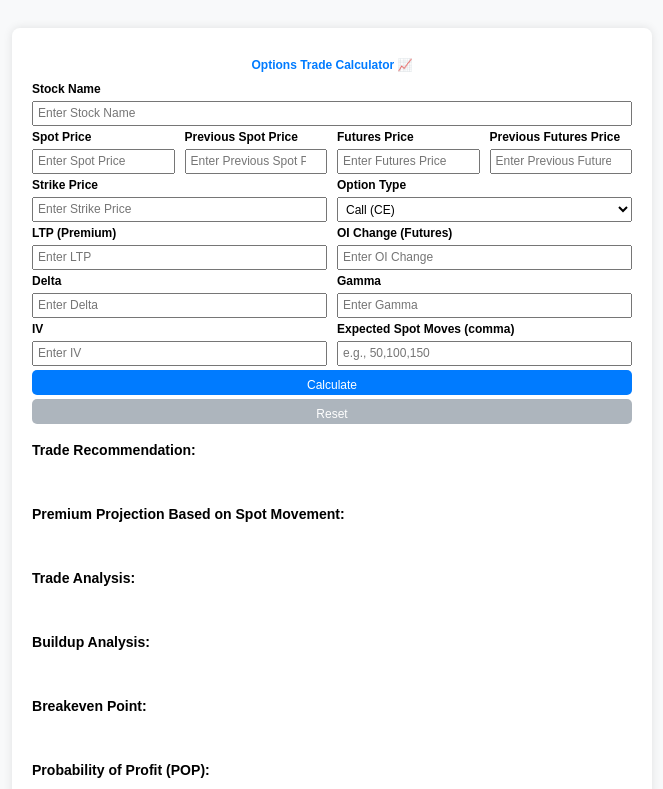
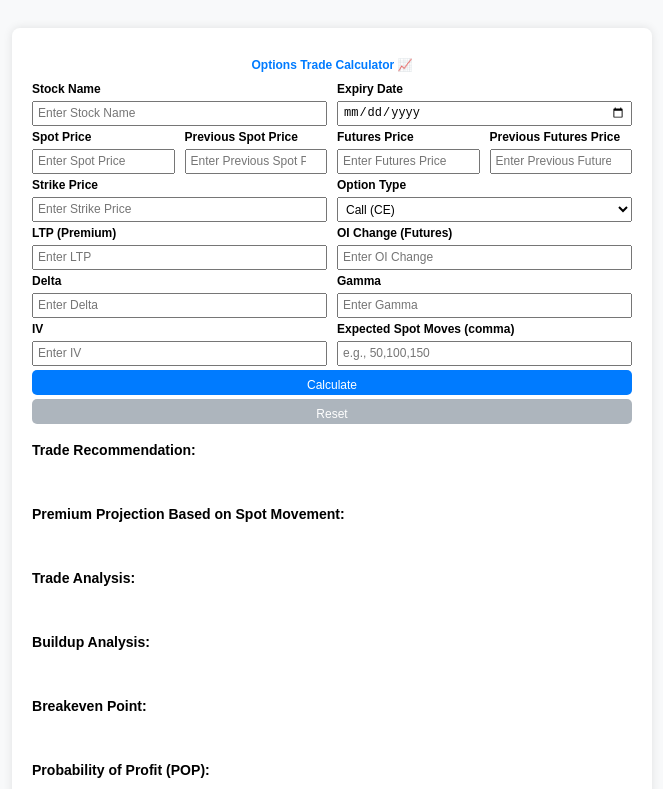
Before and after one commit to simpletradewithpatience/STWP-Calculator, a plain HTML site: page index.html in a window 1280 px wide. Shown: the top 789 px of the page, without its empty margins (308-971 px from the left). Drawn offline with Linux system fonts and the light colour scheme.

Commit message:
Update index.html

```diff
--- a/index.html
+++ b/index.html
@@ -93,8 +93,11 @@
             <label for="stockName">Stock Name</label>
             <input type="text" id="stockName" placeholder="Enter Stock Name" />
         </div>
+        <div>
+            <label for="expiryDate">Expiry Date</label>
+            <input type="date" id="expiryDate" />
         </div>
-
+    </div>
     <div class="form-group">
         <div>
             <label>Spot Price</label>
```
